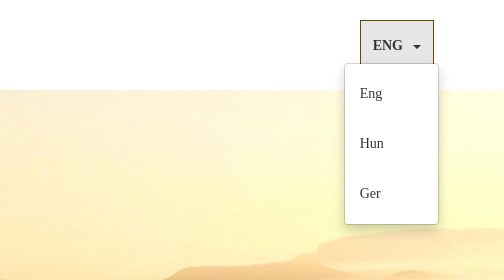
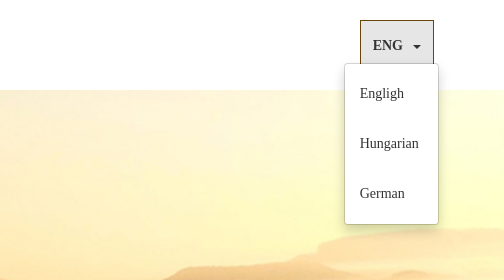
Before and after one commit to Krishtof/golf, a plain HTML site: page index.html in a window 1280 px wide. Both pictures are taken after a click on the button "ENG". Shown: the top 280 px of the page, 776-1280 px from the left. Drawn offline with Linux system fonts and the light colour scheme; a web font is replaced by a local one.

Commit message:
language selector

```diff
--- a/index.html
+++ b/index.html
@@ -44,9 +44,9 @@
             <div class="dropdown">
               <button id="dropdownMenu1" type="button" data-toggle="dropdown" aria-haspopup="true" aria-expanded="true" class="btn btn-default dropdown-toggle">Eng<span class="caret"></span></button>
               <ul aria-labelledby="dropdownMenu1" class="dropdown-menu">
-                <li><a href="#">Eng</a></li>
-                <li><a href="#">Hun</a></li>
-                <li><a href="#">Ger          </a></li>
+                <li><a href="#">Engligh</a></li>
+                <li><a href="#">Hungarian</a></li>
+                <li><a href="#">German          </a></li>
               </ul>
             </div>
             <!-- Logo-->
```
Also changed, not shown: 1 other file.
